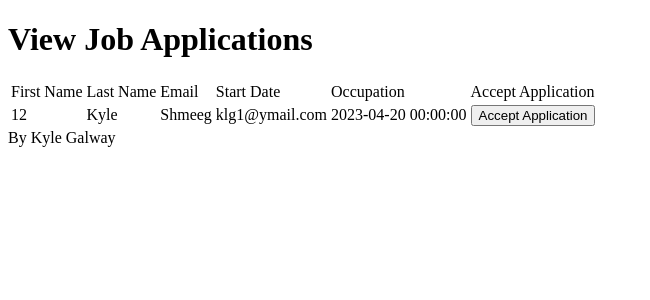
After one commit to GalwayK/FlaskJobApplication, a Flask app: page /viewApplications in a window 1280 px wide. The commit adds this page. Shown: the top 300 px of the page, without its empty margins (0-650 px from the left). Run offline with Flask 3, Linux system fonts and the light colour scheme.

Commit message:
Implement view application page.

```diff
--- /dev/null
+++ b/emailing.py
@@ -0,0 +1,33 @@
+import smtplib
+import os
+import email.message as message
+
+USERNAME = "kyligalway@gmail.com"
+PASSWORD = os.getenv("mail_application_password")
+
+
+def send_application_email(first_name, last_name, email, start_date, occupation):
+    try:
+        email_message = message.EmailMessage()
+        email_message["Subject"] = "Thank you for your application!"
+        message_body = f"""Thank you for your application, {first_name} {last_name}!
+    You will hear from us soon!
+    Application Data:
+        Name: {first_name} {last_name}
+        Email: {email}
+        Start Date: {start_date.__str__()}
+        Current Occupation: {occupation}
+    """
+        email_message.set_content(message_body)
+        print(PASSWORD)
+        print(email)
+        gmail = smtplib.SMTP("smtp.gmail.com", 587)
+        gmail.ehlo()
+        gmail.starttls()
+        gmail.login(USERNAME, PASSWORD)
+        gmail.sendmail(USERNAME, email, email_message.as_string())
+        gmail.quit()
+        return 1
+    except Exception as error:
+        print("Unable to send email!")
+        return 0
--- a/main.py
+++ b/main.py
@@ -2,13 +2,11 @@ import os
 import datetime
 import flask
 from flask import Flask
-from flask_sqlalchemy import SQLAlchemy
-from flask_mail import Mail, Message
+import emailing
+import repository
 
 application = Flask(__name__)
-# Define secret key for our application to protect against malicious actions.
 
-# TODO: DEFINE SECRET KEY AS ENVIRONMENT VARIABLE
 application.config["SECRET_KEY"] = os.getenv("flask_secret_key")
 application.config["SQLALCHEMY_DATABASE_URI"] = "sqlite:///data.db"
 application.config["MAIL_SERVER"] = "smtp.gmail.com"
@@ -17,63 +15,50 @@ application.config["MAIL_USE_SSL"] = True
 application.config["MAIL_PASSWORD"] = os.getenv("work_application")
 application.config["MAIL_USERNAME"] = "kyligalway@gmail.com"
 
-database = SQLAlchemy(application)
-mail = Mail(application)
-
-
-class Form(database.Model):
-    id = database.Column(database.Integer, primary_key=True)
-    first_name = database.Column(database.String(80))
-    last_name = database.Column(database.String(80))
-    email = database.Column(database.String(80))
-    start_date = database.Column(database.Date)
-    occupation = database.Column(database.String(80))
-
 
 @application.route("/", methods=["GET"])
 def getIndex():
-    message = flask.session["message"] if "message" in flask.session and flask.session["message"] is not None else None
-    return flask.render_template("index.html", message=message)
+    message = flask.session.pop("message") if "message" in flask.session and flask.session["message"] is not None else None
+    return flask.render_template("/index.html", message=message)
 
 
-@application.route("/submitForm", methods=["POST"])
-def submitForm():
+@application.route("/submitApplication", methods=["GET"])
+def getSubmitApplication():
+    message = flask.session.pop("message") if "message" in flask.session and flask.session["message"] is not None else None
+    return flask.render_template("/submit_application.html", message=message)
+
+
+@application.route("/submitApplication", methods=["POST"])
+def postSubmitApplication():
     first_name = flask.request.form["first_name"]
     last_name = flask.request.form["last_name"]
     print(flask.request.form["start_date"])
     start_date = datetime.datetime.strptime(flask.request.form["start_date"], "%Y-%m-%d")
-    print(type(start_date))
     email = flask.request.form["email"]
     occupation = flask.request.form["current_occupation"]
 
-    job_form_submit = Form(first_name=first_name, last_name=last_name, start_date=start_date, email=email,
-                           occupation=occupation)
-    database.session.add(job_form_submit)
-    database.session.commit()
+    repository.insert_application(first_name, last_name, email, start_date, occupation)
 
-    message_body = f"""Thank you for your application, {first_name} {last_name}!
-You will hear from us soon!
-Application Data:
-    Name: {first_name} {last_name}
-    Email: {email}
-    Start Date: {start_date.__str__()}
-    Current Occupation: {occupation}
-"""
-    print(message_body)
-
-    message = Message(subject="New Work Application", sender=application.config["MAIL_USERNAME"],
-                      recipients=[email], body=message_body)
-    mail.send(message)
+    emailing.send_application_email(first_name, last_name, email, start_date, occupation)
 
     flask.session["message"] = f"Thank you for applying {first_name} {last_name}!"
+    return flask.redirect("/submitApplication")
 
-    return flask.redirect("/")
+
+@application.route("/viewApplications", methods=["GET"])
+def getViewApplications():
+    message = flask.session.pop("message") if "message" in flask.session and flask.session["message"] is not None else None
+    applications = repository.select_applications()
+
+    return flask.render_template("admin/view_applications.html", message=message, applications=applications)
+
+
+@application.route("/addUser", methods=["GET"])
+def getAddUser():
+    message = flask.session.pop("message") if "message" in flask.session and flask.session["message"] is not None else None
+    return flask.render_template("/admin/add_user.html", message=message)
 
 
 if __name__ == "__main__":
     with application.app_context():
-        database.create_all()
         application.run(debug=True, port=5001)
-
-# This opens up a port on our computer to use as a web server. When we send a request through the browser, it will
-# route the request through one of the routes we specify in our application to return a formatted html page as response.
--- a/repository.py
+++ b/repository.py
@@ -0,0 +1,21 @@
+import os
+import sqlite3
+
+
+def insert_application(first_name, last_name, email, start_date, occupation):
+    print(os.getcwd())
+    connection = sqlite3.Connection("./instance/data.db")
+    cursor = connection.cursor()
+    insert_statement = f"INSERT INTO APPLICATION (first_name, last_name, email, start_date, occupation) VALUES " \
+                       "(?, ?, ?, ?, ?)"
+    cursor.execute(insert_statement, [first_name, last_name, email, start_date, occupation])
+    cursor.connection.commit()
+    print(cursor.rowcount)
+    return cursor.rowcount
+
+
+def select_applications():
+    connection = sqlite3.Connection("./instance/data.db")
+    select_statement = "SELECT * FROM APPLICATION"
+    result = connection.execute(select_statement).fetchall()
+    return result
--- /dev/null
+++ b/templates/admin/view_applications.html
@@ -0,0 +1,39 @@
+<!DOCTYPE html>
+<html lang="en">
+<head>
+    <meta charset="UTF-8">
+    <title> View Job Applications </title>
+</head>
+<body>
+<header><h1> View Job Applications </h1></header>
+
+<main>
+    {% if applications|length > 0 %}
+    <table>
+        <tr>
+            <td> First Name </td>
+            <td> Last Name </td>
+            <td> Email </td>
+            <td> Start Date </td>
+            <td> Occupation </td>
+            <td> Accept Application </td>
+        </tr>
+        {% for application in applications %}
+        <tr>
+            <td> {{ application[0] }} </td>
+            <td> {{ application[1] }} </td>
+            <td> {{ application[2] }} </td>
+            <td> {{ application[3] }} </td>
+            <td> {{ application[4] }} </td>
+            <td><a href = "/acceptApplication"><button> Accept Application </button></a></td>
+        </tr>
+        {% endfor %}
+    </table>
+    {% else %}
+        <h2> No Applications to Display! </h2>
+    {% endif %}
+</main>
+
+<footer> By Kyle Galway </footer>
+</body>
+</html>
```
Also changed, not shown: instance/schema.sql (added, +32 -0 lines), templates/admin/add_user.html (added, +10 -0 lines), templates/error.html (added, +10 -0 lines), templates/forbidden.html (added, +10 -0 lines), templates/index.html (+10 -48 lines), templates/sign_in.html (added, +10 -0 lines), templates/submit_application.html (added, +57 -0 lines), README.md (added), email_service.py (deleted), instance/data.db.
